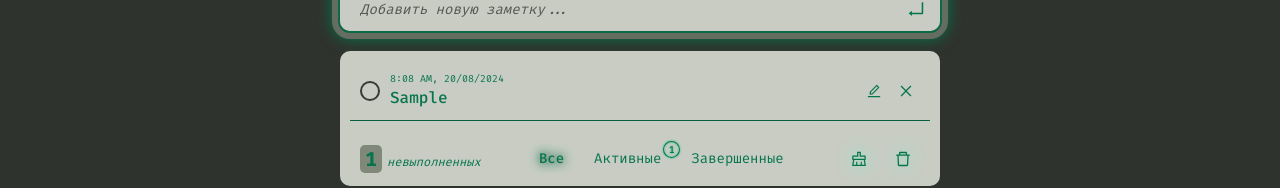
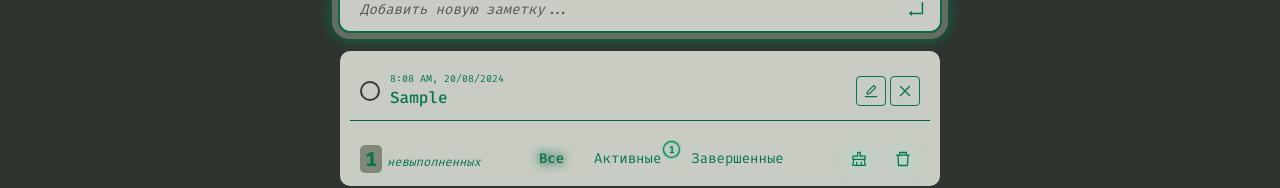
Before and after one commit to bakNa2t/type2note, a React (Vite) app: page / in a window 1280 px wide. Both pictures are taken after typing "Sample" into the empty fields and a click on the button 916 px from the left and 181 px from the top of the page. Shown: the part 172-360 px from the top of the page. Built offline with nearby package versions, Linux system fonts and the light colour scheme; the HTML template or start-up script is replaced by a standard one.

Commit message:
Updated NoteItem's edit/delete btn prop style

```diff
--- a/src/base-blocks/NoteItem.jsx
+++ b/src/base-blocks/NoteItem.jsx
@@ -101,7 +101,7 @@ function NoteItem({ note }) {
       <BlockBtns>
         <Modal>
           <Modal.Open opens="edit">
-            <Button size="sm">
+            <Button size="sm" border="true">
               <EditOutlined />
             </Button>
           </Modal.Open>
@@ -111,7 +111,7 @@ function NoteItem({ note }) {
           </Modal.Window>
 
           <Modal.Open opens="delete">
-            <Button size="sm">
+            <Button size="sm" border="true">
               <CloseOutlined />
             </Button>
           </Modal.Open>
--- a/src/ui-blocks/Button.jsx
+++ b/src/ui-blocks/Button.jsx
@@ -65,6 +65,17 @@ const Button = styled.button`
   ${(props) => filters[props.filter]}
 
   ${(props) =>
+    props.border &&
+    css`
+      border: 0.1rem solid var(--color-spring-green-200);
+
+      &:hover {
+        border: 0.1rem solid var(--color-spring-green-700);
+        filter: drop-shadow(0 0 0.3rem var(--color-spring-green-700));
+      }
+    `}
+
+  ${(props) =>
     props.nothovered
       ? css`
           &:hover:not(:disabled) {
```
